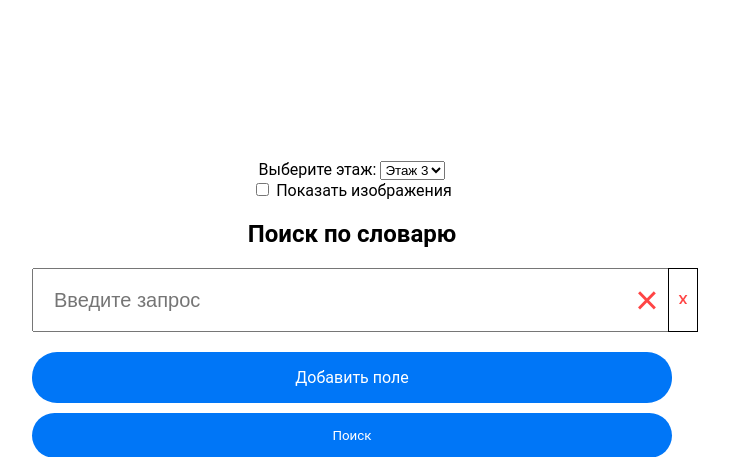
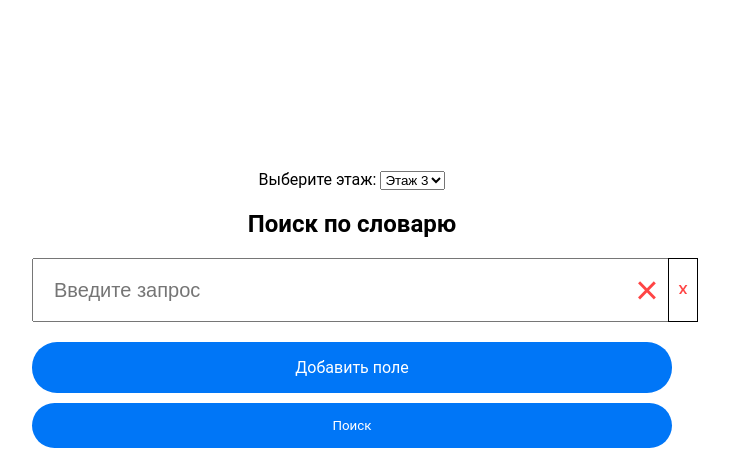
Before and after one commit to dizzzha/artc, a Django app: template templates/index.html in a window 1280 px wide. Shown: the top 457 px of the page, without its empty margins (288-1017 px from the left). Run offline with Django 5.2, Linux system fonts and the light colour scheme; the template is opened without the code that fills it, so the values that code supplies are empty; some libraries are stand-ins or nearby versions.

Commit message:
Update index.html

```diff
--- a/templates/index.html
+++ b/templates/index.html
@@ -218,10 +218,6 @@
                     <option value="1">Этаж 3</option>
                     <option value="2">Этаж 2</option>
                 </select>
-            </div>
-            <div>
-                <input type="checkbox" id="showImagesCheckbox">
-                <label for="showImagesCheckbox">Показать изображения</label>
             </div>
             <h2>Поиск по словарю</h2>
             <div id="dynamicInputs">
```
